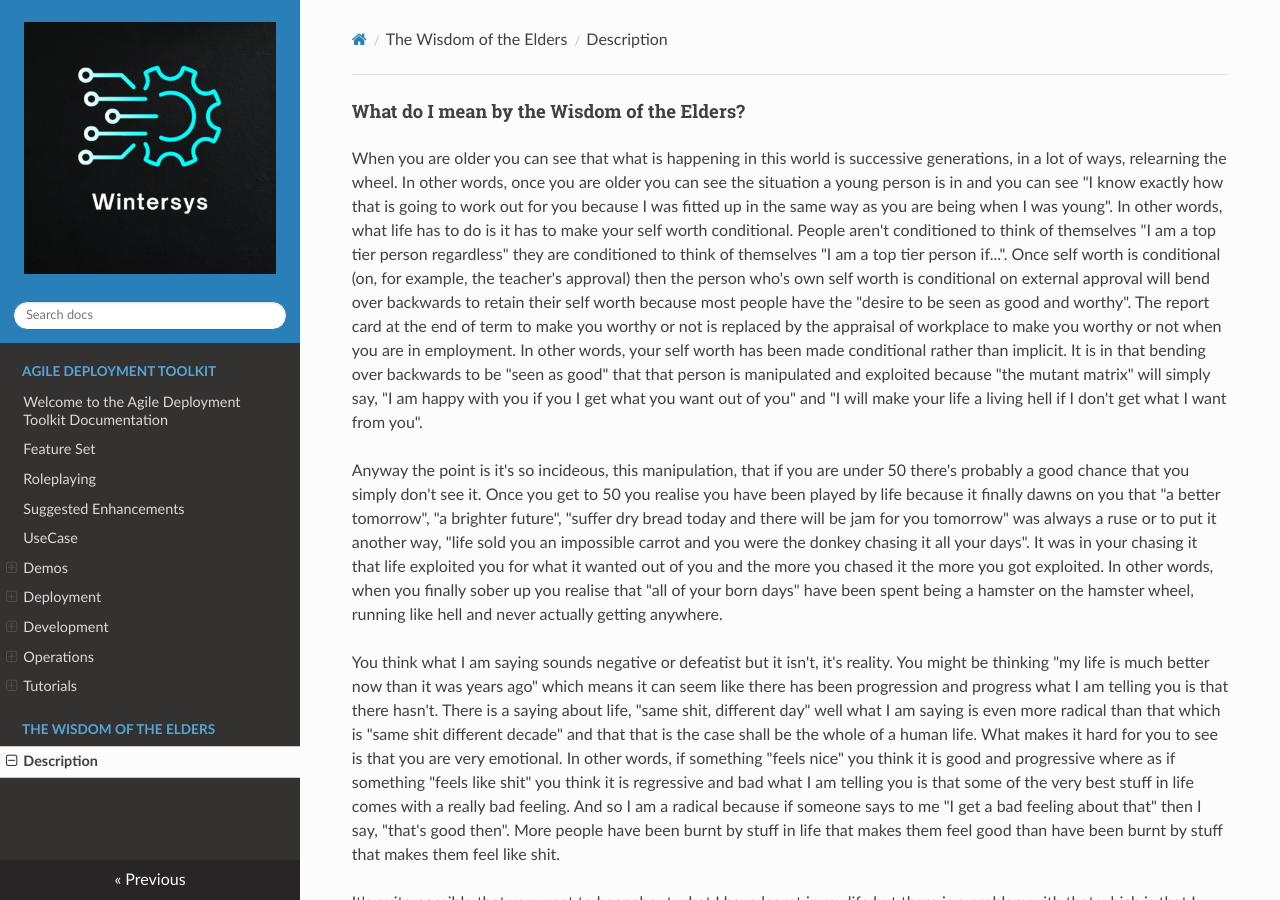
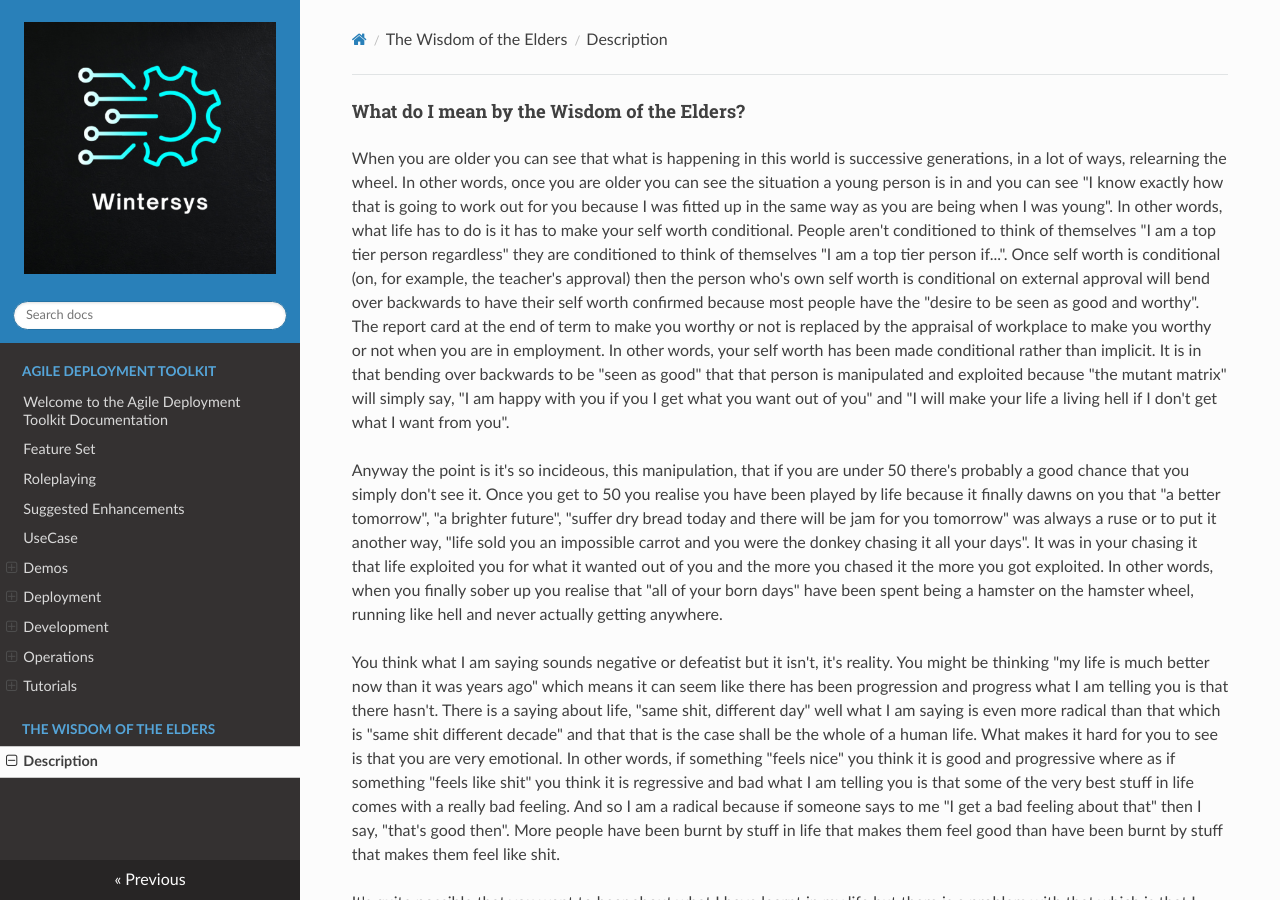
Before and after one commit to wintersys-dev/adt-documentation, an MkDocs documentation site: the page built from docs/The Wisdom of the Elders/description.md, in a window 1280 px wide and 900 px high. Built offline with MkDocs 1.6.1, drawn with Linux system fonts in a browser that asks for light colours; nearby versions of some CDN libraries.

Commit message:
Update description.md

```diff
--- a/docs/The Wisdom of the Elders/description.md
+++ b/docs/The Wisdom of the Elders/description.md
@@ -1,6 +1,6 @@
 #### What do I mean by the Wisdom of the Elders?
 
-When you are older you can see that what is happening in this world is successive generations, in a lot of ways, relearning the wheel. In other words, once you are older you can see the situation a young person is in and you can see "I know exactly how that is going to work out for you because I was fitted up in the same way as you are being when I was young". In other words, what life has to do is it has to make your self worth conditional. People aren't conditioned to think of themselves "I am a top tier person regardless" they are conditioned to think of themselves "I am a top tier person if...". Once self worth is conditional (on, for example, the teacher's approval) then the person who's own self worth is conditional on external approval will bend over backwards to retain their self worth because most people have the "desire to be seen as good and worthy". The report card at the end of term to make you worthy or not is replaced by the appraisal of workplace to make you worthy or not when you are in employment. In other words, your self worth has been made conditional rather than implicit. It is in that bending over backwards to be "seen as good" that that person is manipulated and exploited because "the mutant matrix" will simply say, "I am happy with you if you I get what you want out of you" and "I will make your life a living hell if I don't get what I want from you".
+When you are older you can see that what is happening in this world is successive generations, in a lot of ways, relearning the wheel. In other words, once you are older you can see the situation a young person is in and you can see "I know exactly how that is going to work out for you because I was fitted up in the same way as you are being when I was young". In other words, what life has to do is it has to make your self worth conditional. People aren't conditioned to think of themselves "I am a top tier person regardless" they are conditioned to think of themselves "I am a top tier person if...". Once self worth is conditional (on, for example, the teacher's approval) then the person who's own self worth is conditional on external approval will bend over backwards to have their self worth confirmed because most people have the "desire to be seen as good and worthy". The report card at the end of term to make you worthy or not is replaced by the appraisal of workplace to make you worthy or not when you are in employment. In other words, your self worth has been made conditional rather than implicit. It is in that bending over backwards to be "seen as good" that that person is manipulated and exploited because "the mutant matrix" will simply say, "I am happy with you if you I get what you want out of you" and "I will make your life a living hell if I don't get what I want from you".
 
 Anyway the point is it's so incideous, this manipulation, that if you are under 50 there's probably a good chance that you simply don't see it. Once you get to 50 you realise you have been played by life because it finally dawns on you that "a better tomorrow", "a brighter future", "suffer dry bread today and there will be jam for you tomorrow" was always a ruse or to put it another way, "life sold you an impossible carrot and you were the donkey chasing it all your days". It was in your chasing it that life exploited you for what it wanted out of you and the more you chased it the more you got exploited. In other words, when you finally sober up you realise that "all of your born days" have been spent being a hamster on the hamster wheel, running like hell and never actually getting anywhere.
 
```
